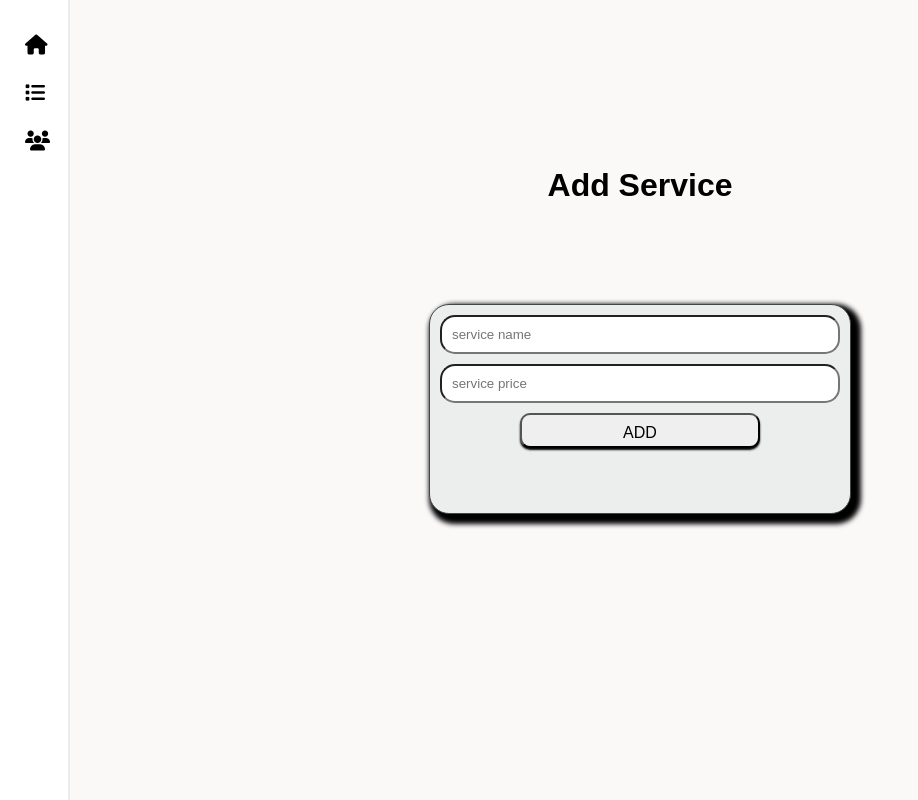
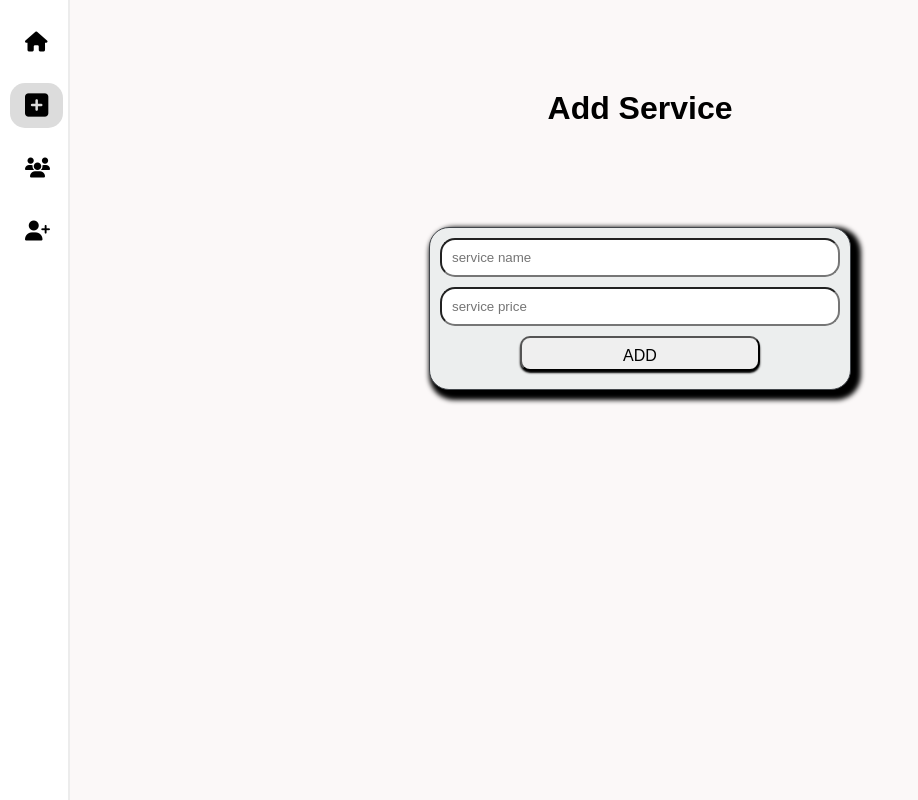
Before and after one commit to sivafastbokz/booking-app-frontend, a React (Create React App) app: page /addservice in a window 1280 px wide. Shown: the whole page, without its empty margins (0-918 px from the left). Built offline with nearby package versions, Linux system fonts and the light colour scheme; sample sign-in values are in the browser's storage.

Commit message:
some updates pending

```diff
--- a/src/App.js
+++ b/src/App.js
@@ -6,6 +6,7 @@ import Appointment from './component/Appointment';
 import Apppointmentdetails from './component/AppoinntmentDetails';
 import AddService from './component/AddService';
 import UserList from './component/UserList';
+import CreateUser from './component/CreateUser';
 import Privateroutes from './privateroutes';
 import{BrowserRouter as Router,Route,Routes} from 'react-router-dom';
 
@@ -21,6 +22,7 @@ function App() {
              <Route path='/appointmentdetails' element={<Apppointmentdetails/>}></Route>
              <Route path='/addservice' element={<AddService/>}></Route>
              <Route path='/userlist' element={<UserList/>}></Route>
+             <Route path='/createuser' element={<CreateUser/>}></Route>
             </Route>
         </Routes>
     </Router>
--- a/src/component/AddService.jsx
+++ b/src/component/AddService.jsx
@@ -1,4 +1,5 @@
 import React, { useState } from 'react';
+import { useNavigate } from 'react-router-dom';
 import SideBar from './SideBar';
 import TagReUse from '../reUseComponent/TagReUse';
 import ReUseButton from '../reUseComponent/ReUseButton';
@@ -10,17 +11,26 @@ function AddService(){
      const[serviceName,setServiceName]=useState('');
      const[servicePrice,setServicePrice]=useState('');
      const[error,setError]=useState('');
+     const navigate =useNavigate();
 
-     const addServcie=async()=>{
+     const addServcie=async(event)=>{
+      event.preventDefault()
          if(!serviceName || !servicePrice){
             setError('Please Fill In All The Fields')
             return;
          }
          try {
-            await axiosClient.post('/services',{
+               const response = await axiosClient.post('/services',{
                 serviceName:serviceName,
                 serviceCharge:servicePrice
             })
+            if(response.data === 'service already exists'){
+               alert('service already exists')
+               return;
+            }else{
+               alert('service added successfully')
+               navigate('/servicepage')
+            }
          } catch (error) {
             console.log(error)
          }
@@ -29,6 +39,7 @@ function AddService(){
     return(
         <React.Fragment>
         <SideBar/>
+        <div className='container'>
         <TagReUse label='Add Service'/>
         <form className='addservicefield'>
            <input type='text' className='input-box' placeholder='service name' onChange={(event)=>setServiceName(event.target.value)}></input>
@@ -37,6 +48,8 @@ function AddService(){
            <br/>
            {error&&<small className='error-msg'>{error}</small>}
         </form>
+        </div>
+
         </React.Fragment>
     )
 }
--- /dev/null
+++ b/src/component/CreateUser.jsx
@@ -0,0 +1,14 @@
+import React from 'react';
+import SideBar from './SideBar';
+import Signin from './UserSignIn'
+
+
+function CreateUser(){
+   return(
+    <React.Fragment>
+      <SideBar/>
+      <Signin/>
+    </React.Fragment>
+   )
+}
+export default CreateUser;
--- a/src/component/SideBar.jsx
+++ b/src/component/SideBar.jsx
@@ -1,16 +1,21 @@
 import React from 'react';
-import { useNavigate } from 'react-router-dom';
+import { useLocation,useNavigate } from 'react-router-dom';
 import './sideBar.css';
 
 function SideBar(){
     const navigate = useNavigate();
+    const location = useLocation();
     return(
          <React.Fragment>
              <div className='sideBar'>
                 <ul>
-                    <li><button className='icon' title='servicepage' onClick={()=>navigate('/servicepage')}><i class="fa-solid fa-house fa-xl"></i></button></li>
-                    <li><button className='icon' title='AddService' onClick={()=>navigate('/addservice')}><i class="fa-solid fa-list fa-xl"></i></button></li>
-                    <li><button className='icon' title='UserList' onClick={()=>navigate('/userlist')}><i class="fa-solid fa-users fa-xl"></i></button></li>
+                    <li><button className={`icon ${location.pathname === '/servicepage' ? 'active':''}`} title='servicepage' onClick={()=>navigate('/servicepage')}><i class="fa-solid fa-house fa-xl"></i></button></li>
+                    <br/>
+                    <li><button className={`icon ${location.pathname === '/addservice' ? 'active':''}`} title='AddService' onClick={()=>navigate('/addservice')}><i class="fa-solid fa-square-plus fa-2xl"></i></button></li>
+                    <br/>
+                    <li><button className={`icon ${location.pathname === '/userlist' ? 'active':''}`} title='UserList' onClick={()=>navigate('/userlist')}><i class="fa-solid fa-users fa-xl"></i></button></li>
+                    <br/>
+                    <li><button className={`icon ${location.pathname === '/createuser' ? 'active':''}`} title='createUser' onClick={()=>navigate('/createuser')}><i class="fa-solid fa-user-plus fa-xl"></i></button></li>
                 </ul>
             </div>
          </React.Fragment>
--- a/src/component/UserSignIn.jsx
+++ b/src/component/UserSignIn.jsx
@@ -36,8 +36,8 @@ function Signin(){
         customerPassword: password,
       });
 
-      if (response.data === 'user name already exists') {
-         alert('Username already exists. Please choose a different name.');
+      if (response.data === 'phone number already exists') {
+         alert('phonenumber already exists.');
          return;
        }
         else {
--- a/src/component/addService.css
+++ b/src/component/addService.css
@@ -5,8 +5,8 @@
     overflow: hidden;
     max-width: 100%;
     margin: auto;
-    margin-top: 16%;
-    height: 210px;
+    margin-top: 5%;
+    max-height: 200px;
     background: #eceeee;
     border: 1px solid #42464b;
 }
@@ -43,3 +43,7 @@
 .error-msg{
     margin-left: 90px;
 }
+
+.container{
+    margin-bottom: 300px;
+}
--- a/src/component/service.css
+++ b/src/component/service.css
@@ -49,10 +49,7 @@ tr{
 }
 
 h1{
-    display: flex;
-    justify-content: center;
-    align-items: center;
-    margin-top: 80px;
+    margin-top: 180px;
 }
 
 .search-box{
--- a/src/component/sideBar.css
+++ b/src/component/sideBar.css
@@ -16,16 +16,22 @@
 }
 
 .icon{
-    height: 30px;
+    height: 45px;
     width: auto;
     margin-left: 10px;
     cursor: pointer;
     background: none;
     border: none;
+    display: flex;
+    gap: 10px;
+    align-items: center;
     padding: 10px 15px;
-    border-radius: 5px;
+    border-radius: 15px;
 }
 .icon:hover{
     background-color: gainsboro;
     transition: .5s;
 }
+.icon.active{
+    background-color: gainsboro;
+}
```
